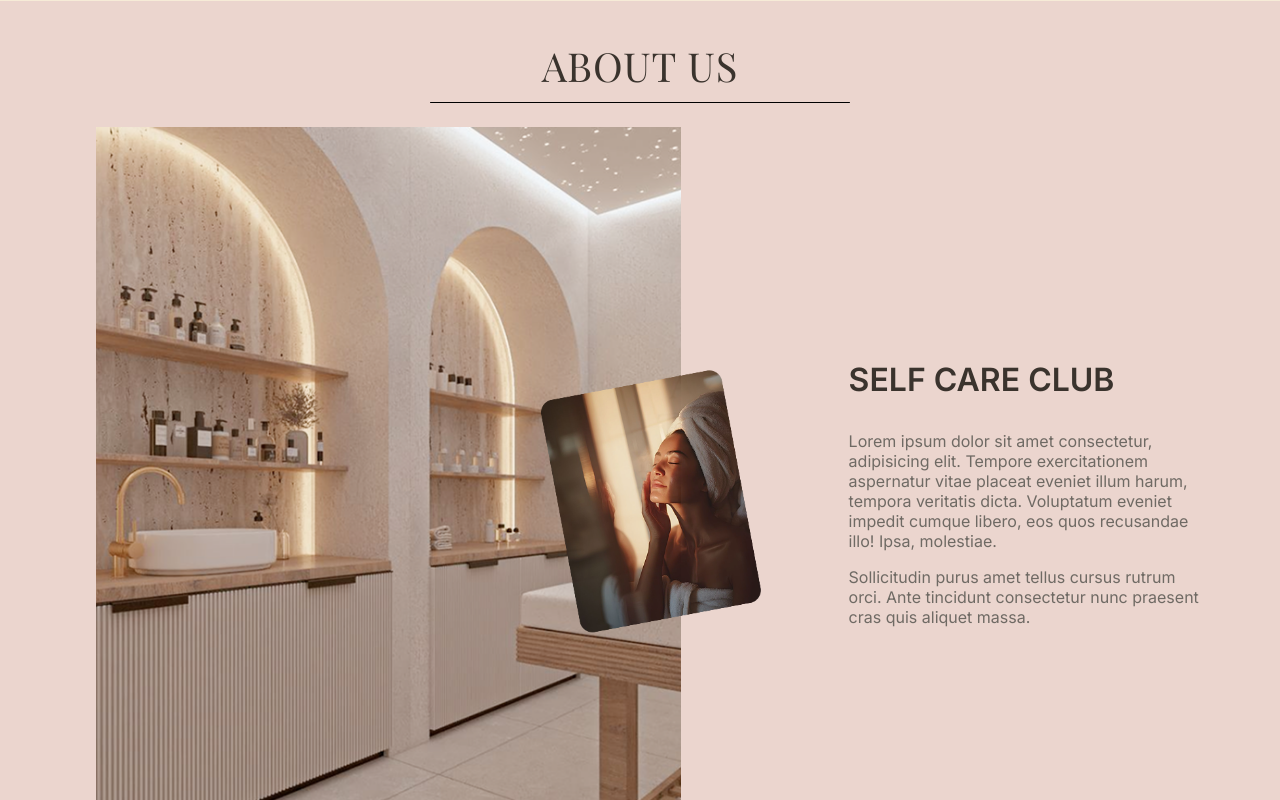
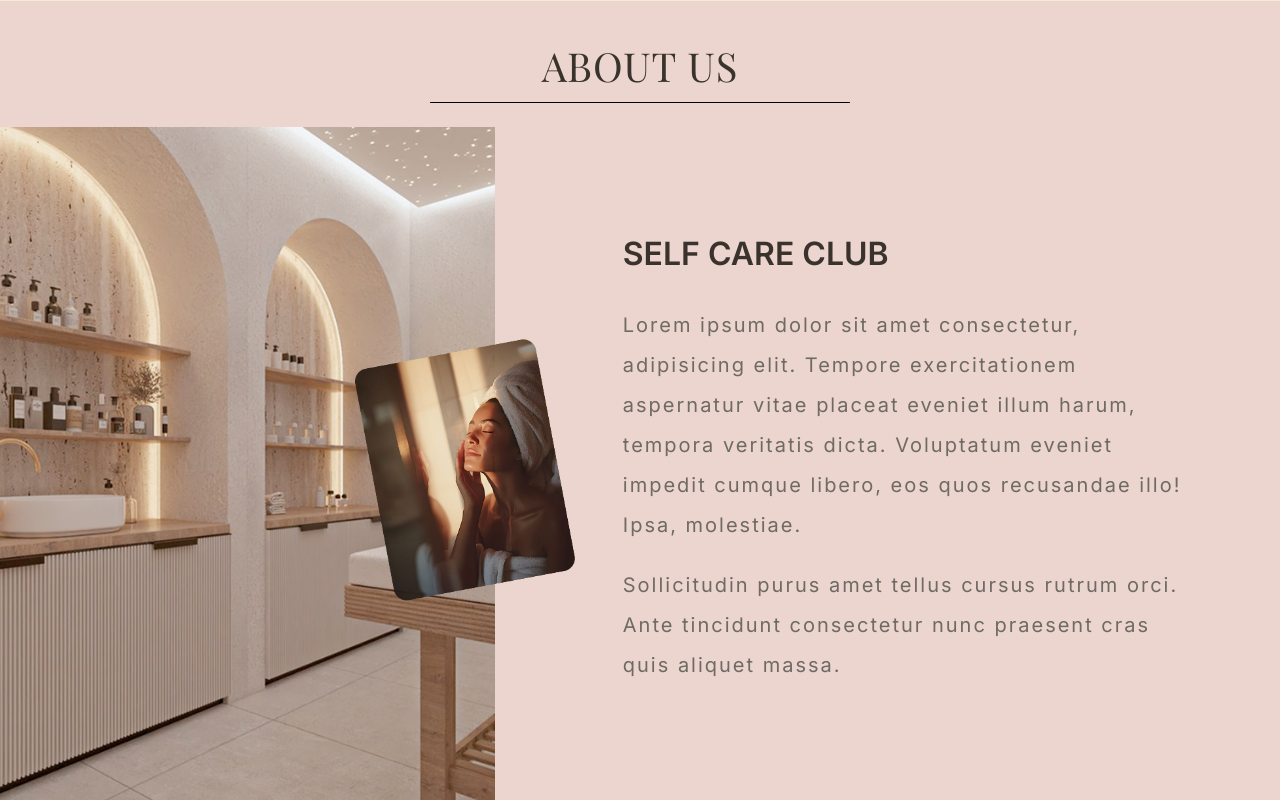
Before and after one commit to LeaJeanneMathieu/EclatDivin, a React (Vite) app: page / in a window 1280 px wide. Shown: the part 1960-2760 px from the top of the page. Built offline with nearby package versions, Linux system fonts and the light colour scheme.

Commit message:
Update About section: adjust image positioning, text styling and layout

```diff
--- a/src/components/About.tsx
+++ b/src/components/About.tsx
@@ -8,17 +8,19 @@ export function About() {
       <div className="container">
         <h2 style={{ textAlign: 'center', marginBottom: 10, letterSpacing: 1, fontFamily: "'Playfair Display', Georgia, 'Times New Roman', serif", fontWeight: 400, fontSize: 40 }}>ABOUT US</h2>
         <div style={{ width: 420, height: 1, background: '#000', borderRadius: 1, margin: '0 auto 24px' }} />
-        <div style={{ display: 'grid', gridTemplateColumns: '1.1fr 0.9fr', gap: 28, alignItems: 'center' }}>
+        <div style={{ display: 'grid', gridTemplateColumns: '1fr 1.3fr', gap: 28, alignItems: 'center' }}>
           <motion.div initial={{ opacity: 0, x: -20 }} whileInView={{ opacity: 1, x: 0 }} viewport={{ once: true }}>
-            <div className="card" style={{ position: 'relative', borderRadius: 0, overflow: 'visible', background: 'transparent', marginLeft: 16 }}>
-              <img src={about1} alt="salon" style={{ width: '100%', display: 'block' }} />
-              <img src={about2} alt="portrait" style={{ position: 'absolute', right: -80, top: '50%', transform: 'translateY(-50%)', width: 220, zIndex: 2 }} />
+            <div style={{ position: 'relative', overflow: 'visible', background: 'transparent', marginLeft: -120 }}>
+              <div className="card" style={{ position: 'relative', width: '90%', borderRadius: 0, overflow: 'visible', background: 'transparent' }}>
+                <img src={about1} alt="salon" style={{ width: '100%', display: 'block', maxHeight: '800px', objectFit: 'cover' }} />
+                <img src={about2} alt="portrait" style={{ position: 'absolute', right: -80, top: '50%', transform: 'translateY(-50%)', width: 220, zIndex: 2 }} />
+              </div>
             </div>
           </motion.div>
-          <motion.div initial={{ opacity: 0, x: 20 }} whileInView={{ opacity: 1, x: 0 }} viewport={{ once: true }} style={{ paddingLeft: 140 }}>
+          <motion.div initial={{ opacity: 0, x: 20 }} whileInView={{ opacity: 1, x: 0 }} viewport={{ once: true }} style={{ paddingLeft: 40 }}>
             <h3 style={{ marginTop: 0, fontFamily: 'Inter, system-ui, -apple-system, Segoe UI, Roboto, Helvetica, Arial', fontWeight: 600, fontSize: 32 }}>SELF CARE CLUB</h3>
-            <p className="muted">Lorem ipsum dolor sit amet consectetur, adipisicing elit. Tempore exercitationem aspernatur vitae placeat eveniet illum harum, tempora veritatis dicta. Voluptatum eveniet impedit cumque libero, eos quos recusandae illo! Ipsa, molestiae.</p>
-            <p className="muted">Sollicitudin purus amet tellus cursus rutrum orci. Ante tincidunt consectetur nunc praesent cras quis aliquet massa.</p>
+            <p className="muted" style={{ fontFamily: 'Inter, system-ui, -apple-system, Segoe UI, Roboto, Helvetica, Arial', fontSize: 20, letterSpacing: '0.1em', lineHeight: 2 }}>Lorem ipsum dolor sit amet consectetur, adipisicing elit. Tempore exercitationem aspernatur vitae placeat eveniet illum harum, tempora veritatis dicta. Voluptatum eveniet impedit cumque libero, eos quos recusandae illo! Ipsa, molestiae.</p>
+            <p className="muted" style={{ fontFamily: 'Inter, system-ui, -apple-system, Segoe UI, Roboto, Helvetica, Arial', fontSize: 20, letterSpacing: '0.1em', lineHeight: 2 }}>Sollicitudin purus amet tellus cursus rutrum orci. Ante tincidunt consectetur nunc praesent cras quis aliquet massa.</p>
           </motion.div>
         </div>
       </div>
```
